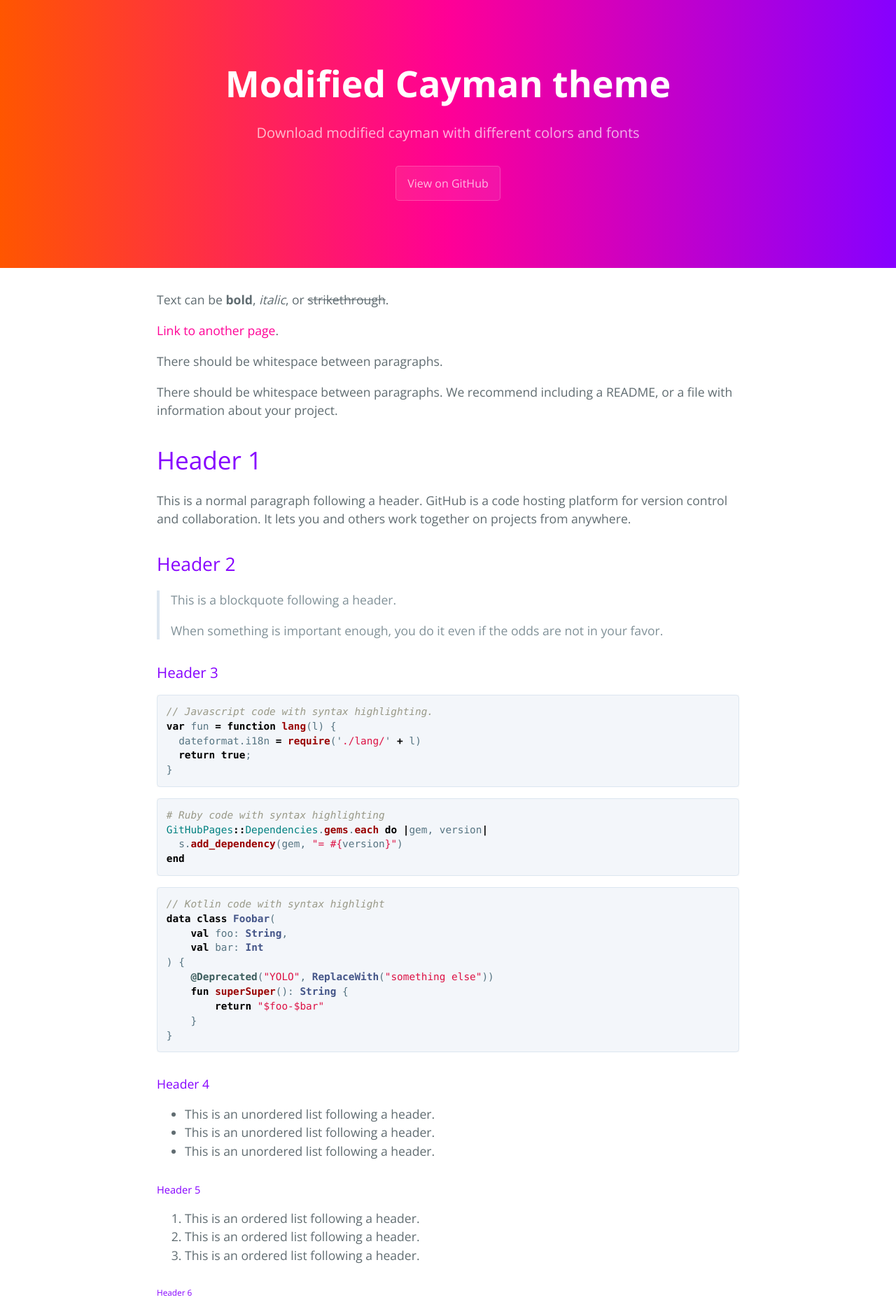
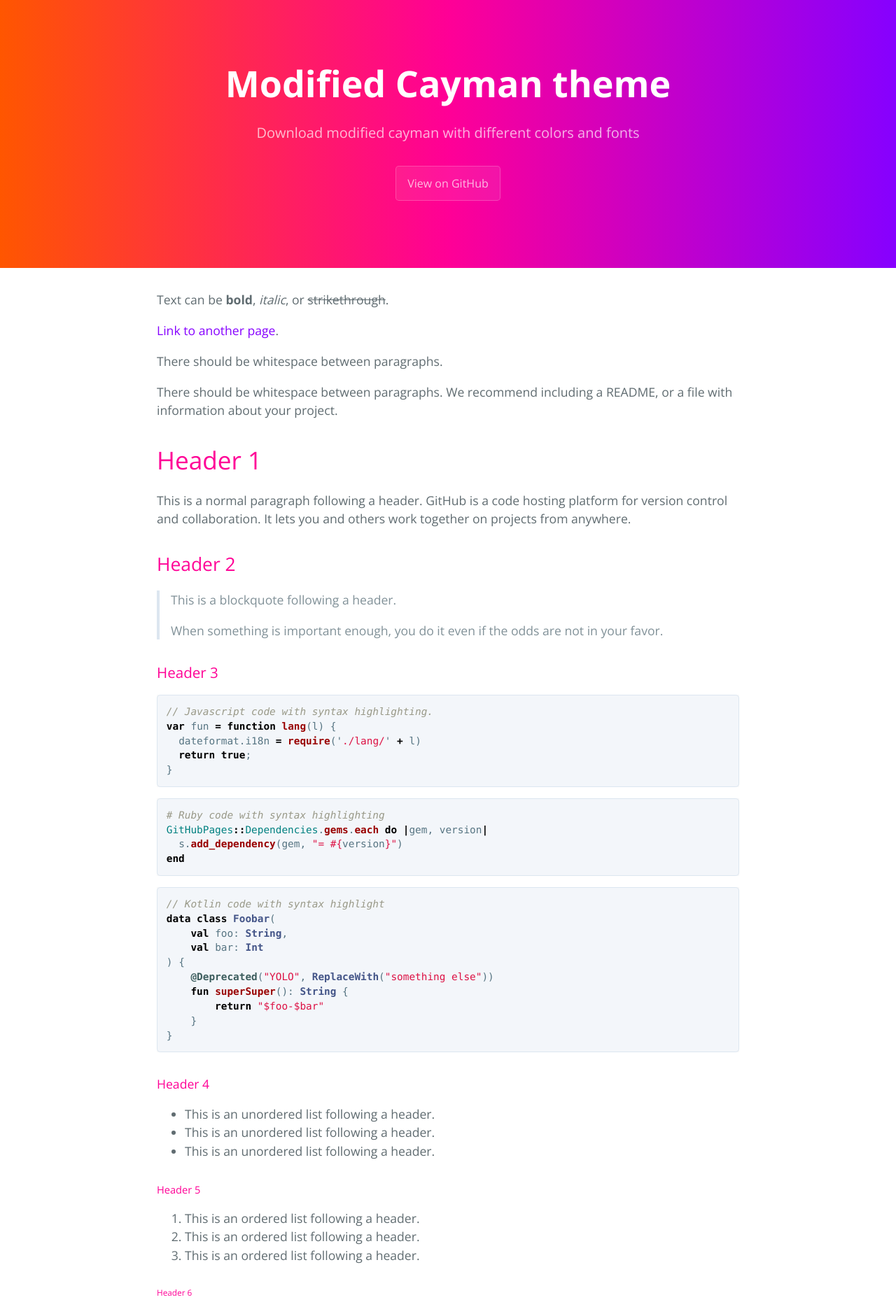
Before and after one commit to budius/test-action-triggers-234, a Jekyll site: the page built from docs/index.md, in a window 1280 px wide. Shown: the top 1871 px of the page at 70% size. Built offline with Jekyll 4.4.1, drawn with Linux system fonts in a browser that asks for light colours.

Commit message:
Revert "ïnvert header and link colors correctly"
This reverts commit 7c04f39466250504085358e774a9e77c8ba7346f.

```diff
--- a/docs/_sass/variables.scss
+++ b/docs/_sass/variables.scss
@@ -9,9 +9,9 @@ $header-bg-color-secondary: #FF0096 !default;
 $header-bg-color-tertiary: #8600FF !default;
 
 // Text
-$section-headings-color: #8600FF !default;
+$section-headings-color: #FF0096 !default;
 $body-text-color: #606c71 !default;
-$body-link-color: #FF0096 !default;
+$body-link-color: #8600FF !default;
 $blockquote-text-color: #819198 !default;
 
 // Code
```
